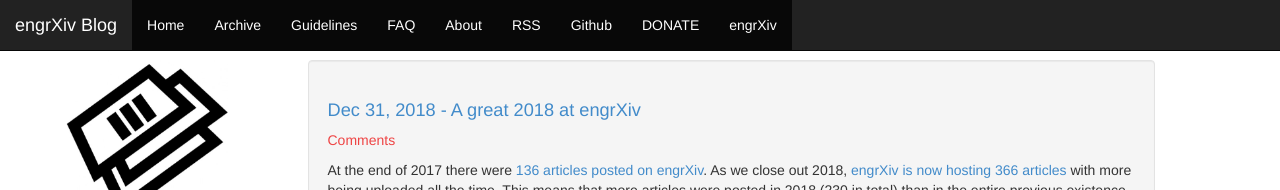
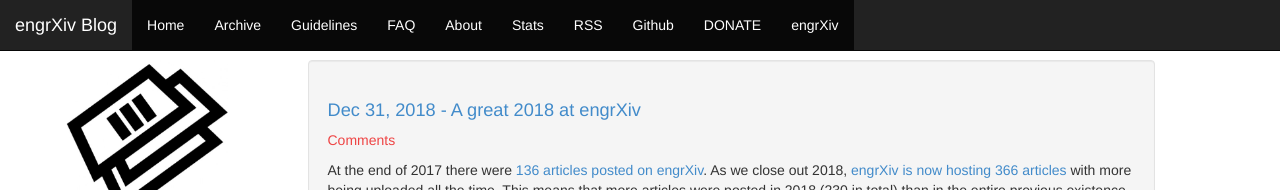
Before and after one commit to OpenEngr/engrXiv, a Jekyll site: the page built from index.html, in a window 1280 px wide. Shown: the top 190 px of the page. Built offline with Jekyll 4.4.1, drawn with Linux system fonts in a browser that asks for light colours; the list of posts is cut into pages by our own code; comment, search, counter and statistics services are not loaded.

Commit message:
add header link to stats page

```diff
--- a/_includes/header.html
+++ b/_includes/header.html
@@ -36,6 +36,7 @@
 					<li class="active"><a href="{{ site.baseurl }}/guidelines">Guidelines</a></li>
 					<li class="active"><a href="{{ site.baseurl }}/faq">FAQ</a></li>
                     <li class="active"><a href="{{ site.baseurl }}/about">About</a></li>
+					<li class="active"><a href="{{ site.baseurl }}/stats">Stats</a></li>
                     <li class="active"><a href="{{ site.baseurl }}/feed.xml">RSS</a></li>
                     {% if site.github != '' %}
                       <li class="active"><a href="https://github.com/{{ site.github }}">Github</a></li>
```
